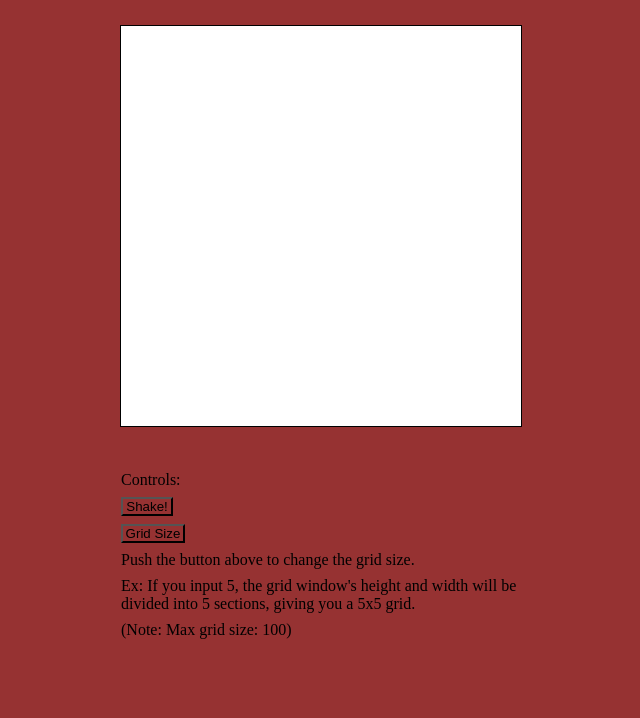
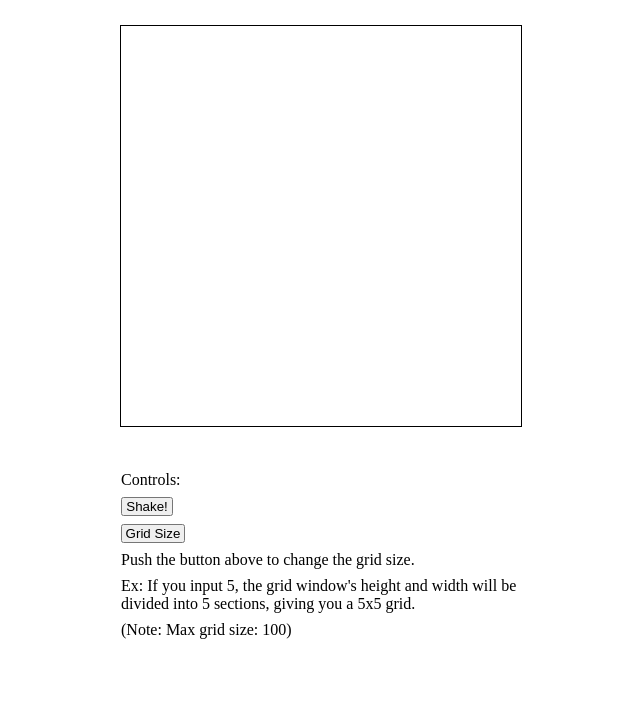
Before and after one commit to EldritchTiminy/odin-sketch, a plain HTML site: page index.html in a window 1280 px wide. Shown: the part 82-800 px from the top of the page, without its empty margins (319-959 px from the left). Drawn offline with Linux system fonts and the light colour scheme.

Commit message:
Removed color for deploy test.

```diff
--- a/style.css
+++ b/style.css
@@ -1,7 +1,6 @@
 * {
   padding: 0;
   margin: 0;
-  Background-color: rgb(150, 50, 50);
 }
 
 body {
```
